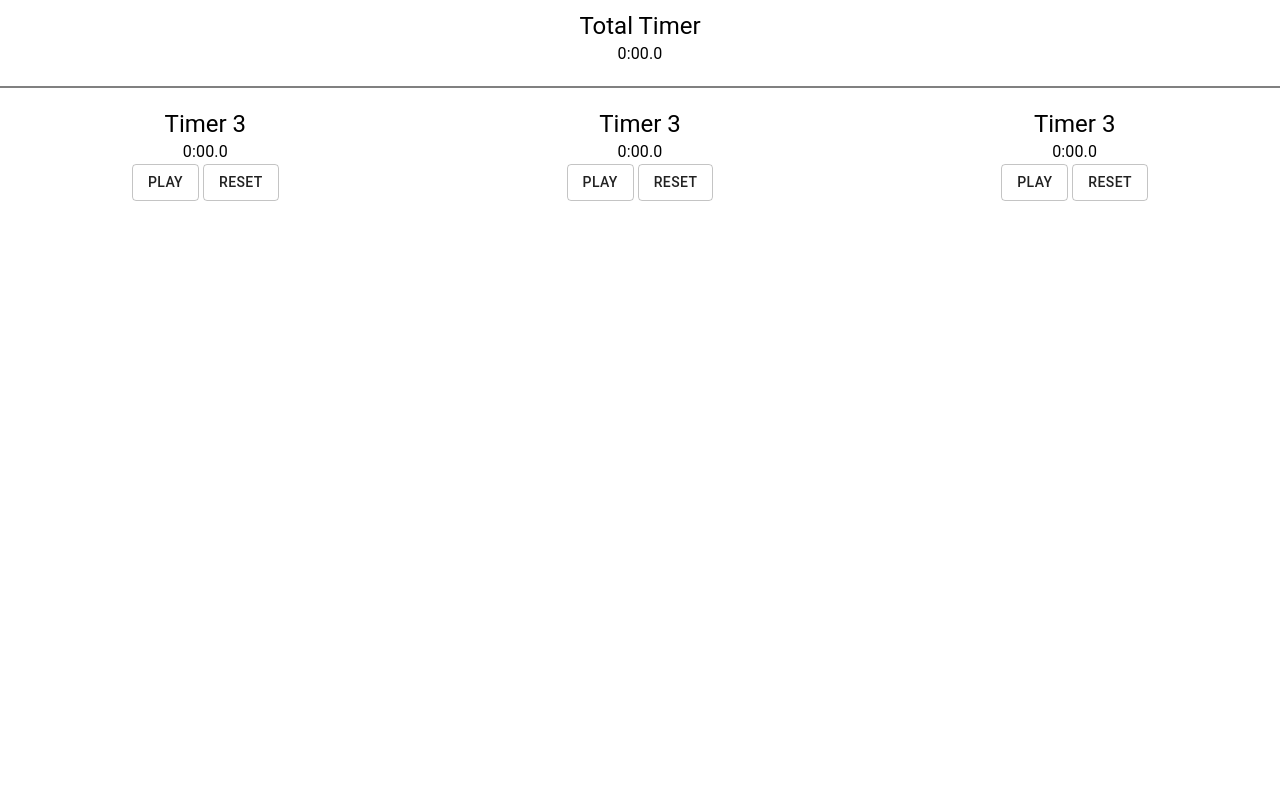
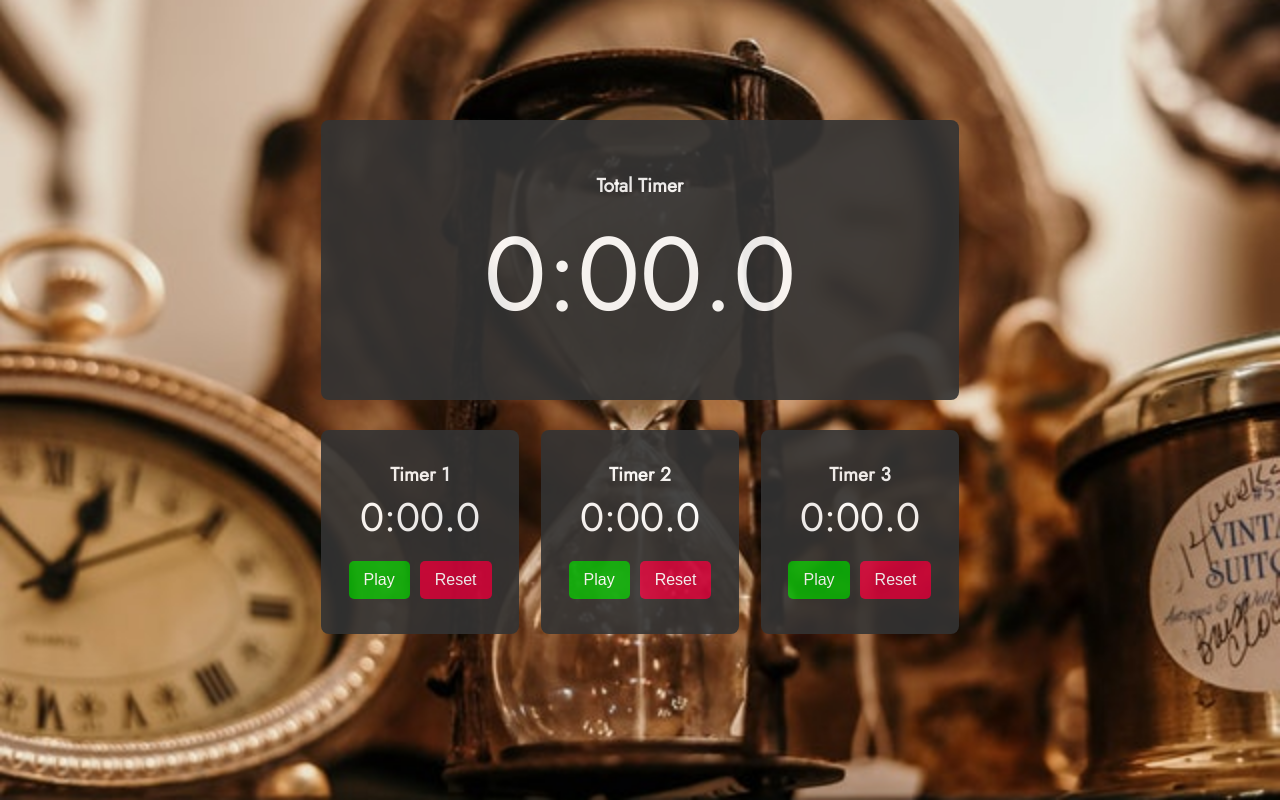
Before and after one commit to amudhabalan/react-convoluted-timer, a React (Create React App) app: page / in a window 1280 px wide. Built offline with nearby package versions, Linux system fonts and the light colour scheme.

Commit message:
Adding Styles to the Timer

```diff
--- /dev/null
+++ b/src/App.css
@@ -0,0 +1,125 @@
+@import url('https://fonts.googleapis.com/css2?family=Jost&display=swap');
+
+* {
+  margin: 0;
+  padding: 0;
+  box-sizing: border-box;
+}
+
+body {
+  font-family: 'Jost', sans-serif;
+  color: #fff;
+}
+
+p {
+  font-size: 1.5rem;
+}
+
+h1 {
+  font-size: 1.2rem;
+}
+
+h2 {
+  font-size: 1.2rem;
+}
+
+.totaltimer p {
+  font-size: 6.5rem;
+}
+
+.btn {
+  border: none;
+  background: orangered;
+  color: #fff;
+  padding: 10px 15px;
+  margin: 5px;
+  font-size: 1rem;
+  border-radius: 5px;
+}
+
+.btn-reset {
+  background: #cf063b;
+}
+
+.btn-play {
+  background: #09b009;
+}
+
+.btn-pause {
+  background: #09b009;
+}
+
+.container {
+  display: flex;
+  flex-direction: column;
+  align-items: center;
+  justify-content: center;
+  height: 100vh;
+  width: 100vp;
+  background: url(./timer.jpg) no-repeat center center/cover;
+}
+
+.timers-container {
+  width: 750px;
+  height: 70%;
+}
+
+.totaltimer {
+  display: flex;
+  flex-direction: column;
+  justify-content: center;
+  width: 85%;
+  text-align: center;
+  height: 50%;
+  background: #333;
+  opacity: 0.9;
+  border-radius: 8px;
+  margin: auto;
+}
+
+.timers {
+  display: flex;
+  width: 85%;
+  margin: 30px auto auto auto;
+  justify-content: space-between;
+}
+
+.timer {
+  width: 31%;
+  background: #333;
+  opacity: 0.9;
+  text-align: center;
+  height: 100%;
+  padding: 30px 0px;
+  border-radius: 8px;
+}
+
+.timer p {
+  font-size: 2.5rem;
+  margin-bottom: 10px;
+}
+
+.totaltimer *,
+.timer * {
+  z-index: 1;
+}
+
+@media only screen and (max-width: 768px) and (min-width: 601px) {
+  .timers-container {
+    width: 550px;
+  }
+}
+
+@media only screen and (max-width: 600px) {
+  .timers-container {
+    width: 375px;
+  }
+
+  .totaltimer p {
+    font-size: 4rem;
+  }
+
+  .timer p {
+    font-size: 1.2rem;
+  }
+}
--- a/src/components/SingleTimer.js
+++ b/src/components/SingleTimer.js
@@ -1,13 +1,13 @@
-import React, { useEffect } from "react";
-import { Grid, Typography, Button } from "@material-ui/core";
-import TimeDisplay from "./TimeDisplay";
+import React, { useEffect } from 'react';
+import TimeDisplay from './TimeDisplay';
 
 const SingleTimer = ({
   timer,
   timerIsOn,
   setTimer,
   setTimerIsOn,
-  intervalTime
+  intervalTime,
+  id
 }) => {
   useEffect(() => {
     let interval = null;
@@ -22,23 +22,25 @@ const SingleTimer = ({
   }, [timerIsOn, timer, setTimer, intervalTime]);
 
   return (
-    <Grid item xs={4} style={{ textAlign: "center" }}>
-      <Typography variant="h5">Timer 3</Typography>
+    <div className="timer">
+      <h2>Timer {id}</h2>
       <TimeDisplay milliseconds={timer} />
-      <Button variant="outlined" onClick={event => setTimerIsOn(!timerIsOn)}>
-        {timerIsOn ? "Pause" : "Play"}
-      </Button>
-      &nbsp;
-      <Button
-        variant="outlined"
+      <button
+        className="btn btn-play"
+        onClick={event => setTimerIsOn(!timerIsOn)}
+      >
+        {timerIsOn ? 'Pause' : 'Play'}
+      </button>
+      <button
+        className="btn btn-reset"
         onClick={event => {
           setTimer(0);
           setTimerIsOn(false);
         }}
       >
         Reset
-      </Button>
-    </Grid>
+      </button>
+    </div>
   );
 };
 
--- a/src/components/TimeDisplay.js
+++ b/src/components/TimeDisplay.js
@@ -1,11 +1,14 @@
-import React from "react";
-import { Typography } from "@material-ui/core";
+import React from 'react';
 
 const TimeDisplay = ({ milliseconds }) => {
-    var minutes = Math.floor(milliseconds / 60000);
-    var seconds = ((milliseconds % 60000) / 1000).toFixed(0);
-    var mseconds = (milliseconds % 60000) % 1000;
-    return <Typography>{minutes + ":" + (seconds < 10 ? "0" : "") + seconds + "." + mseconds}</Typography>
+  var minutes = Math.floor(milliseconds / 60000);
+  var seconds = ((milliseconds % 60000) / 1000).toFixed(0);
+  var mseconds = (milliseconds % 60000) % 1000;
+  return (
+    <p>
+      {minutes + ':' + (seconds < 10 ? '0' : '') + seconds + '.' + mseconds}
+    </p>
+  );
 };
 
 export default TimeDisplay;
--- a/src/components/Timer.js
+++ b/src/components/Timer.js
@@ -1,7 +1,6 @@
-import React, { useState } from "react";
-import { Grid } from "@material-ui/core";
-import SingleTimer from "./SingleTimer";
-import TotalTimer from "./TotalTimer";
+import React, { useState } from 'react';
+import SingleTimer from './SingleTimer';
+import TotalTimer from './TotalTimer';
 
 const Timer = () => {
   const [timer1, setTimer1] = useState(0);
@@ -12,12 +11,37 @@ const Timer = () => {
   const [timer3IsOn, setTimer3IsOn] = useState(false);
 
   return (
-    <Grid container spacing={5}>
-      <TotalTimer timer={timer1+timer2+timer3} />
-      <SingleTimer timer={timer1} timerIsOn={timer1IsOn} setTimer={setTimer1} setTimerIsOn={setTimer1IsOn} intervalTime={100}/>
-      <SingleTimer timer={timer2} timerIsOn={timer2IsOn} setTimer={setTimer2} setTimerIsOn={setTimer2IsOn} intervalTime={1000}/>
-      <SingleTimer timer={timer3} timerIsOn={timer3IsOn} setTimer={setTimer3} setTimerIsOn={setTimer3IsOn} intervalTime={10000}/>
-    </Grid>
+    <div className="container">
+      <div className="timers-container">
+        <TotalTimer timer={timer1 + timer2 + timer3} />
+        <div className="timers">
+          <SingleTimer
+            timer={timer1}
+            timerIsOn={timer1IsOn}
+            setTimer={setTimer1}
+            setTimerIsOn={setTimer1IsOn}
+            intervalTime={100}
+            id={1}
+          />
+          <SingleTimer
+            timer={timer2}
+            timerIsOn={timer2IsOn}
+            setTimer={setTimer2}
+            setTimerIsOn={setTimer2IsOn}
+            intervalTime={1000}
+            id={2}
+          />
+          <SingleTimer
+            timer={timer3}
+            timerIsOn={timer3IsOn}
+            setTimer={setTimer3}
+            setTimerIsOn={setTimer3IsOn}
+            intervalTime={10000}
+            id={3}
+          />
+        </div>
+      </div>
+    </div>
   );
 };
 
--- a/src/components/TotalTimer.js
+++ b/src/components/TotalTimer.js
@@ -1,17 +1,12 @@
-import React from "react";
-import { Grid, Typography } from "@material-ui/core";
-import TimeDisplay from "./TimeDisplay";
+import React from 'react';
+import TimeDisplay from './TimeDisplay';
 
 const TotalTimer = ({ timer }) => {
   return (
-    <Grid
-      item
-      xs={12}
-      style={{ border: "2px solid grey", textAlign: "center" }}
-    >
-      <Typography variant="h5">Total Timer</Typography>
+    <div className="totaltimer">
+      <h1>Total Timer</h1>
       <TimeDisplay milliseconds={timer} />
-    </Grid>
+    </div>
   );
 };
 
```
Also changed, not shown: src/App.js (+4 -3 lines), src/timer.jpg (added).
